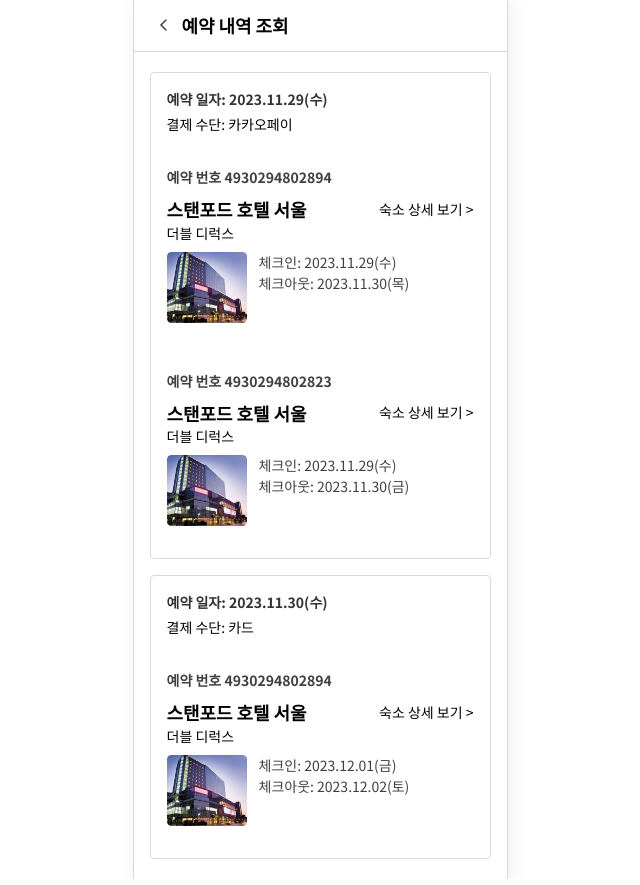
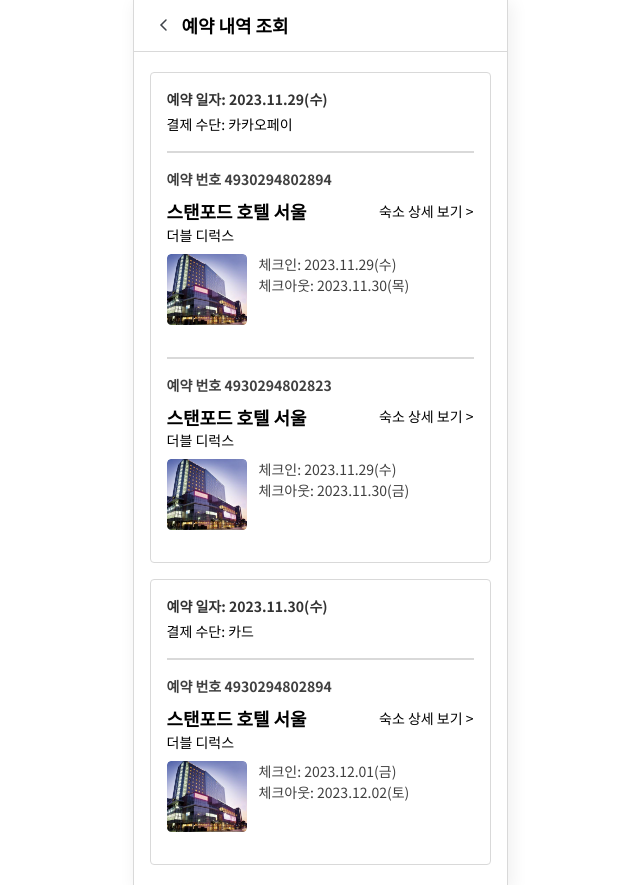
Before and after one commit to NohWookJin/Yaeoddae, a React (Vite) app: page /reservation-history in a window 1280 px wide. Shown: the whole page, without its empty margins (320-960 px from the left). Built offline with nearby package versions, Linux system fonts and the light colour scheme; no server answers.

Commit message:
Fix: 미사용 변수 제거

```diff
--- a/src/components/Reservation/HistoryRoom.tsx
+++ b/src/components/Reservation/HistoryRoom.tsx
@@ -87,6 +87,6 @@
 
 const RoomDivider = styled.div`
   width: 100%;
-  height: "0.125rem";
+  height: 0.125rem;
   background-color: ${({ theme }) => theme.Color.borderColor};
 `;
--- a/src/pages/reservationPage/ReservationHistoryPage.tsx
+++ b/src/pages/reservationPage/ReservationHistoryPage.tsx
@@ -21,7 +21,7 @@
 }
 
 function ReservationHistoryPage() {
-  const [reservationHistory, setReservationHistory] = useState<ReservationHistory[]>();
+  // const [reservationHistory, setReservationHistory] = useState<ReservationHistory[]>();
   const [isLoading, setIsLoading] = useState<boolean>(false);
   const { getData } = useReservationApi();
 
```
